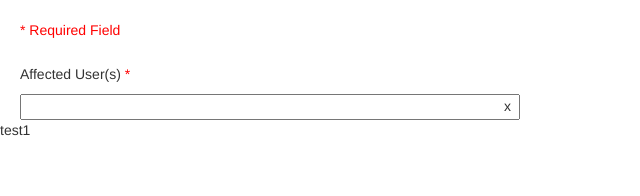
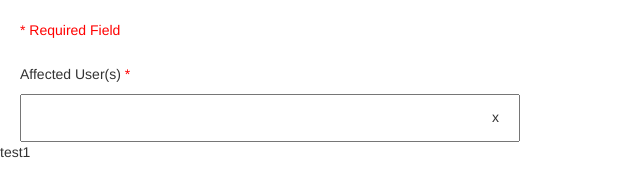
Before and after one commit to gitmil/BMC-Proj, a plain HTML site: page index.html in a window 1280 px wide. Shown: the whole page, without its empty margins (0-640 px from the left). Drawn offline with Linux system fonts and the light colour scheme.

Commit message:
style
style

```diff
--- a/styles.css
+++ b/styles.css
@@ -28,12 +28,14 @@ span.clear span {
     position: absolute;
     display: block;
     top: -3px;
-    right: 0px;
+    right: 12px;
     width: 16px;
     height: 16px;
 
     cursor: pointer;
 }
 span.clear input {
-    padding-right: 20px;
+    padding-left: 12px;
+    padding-top: 12px;
+    padding-bottom: 12px;
 }
```
